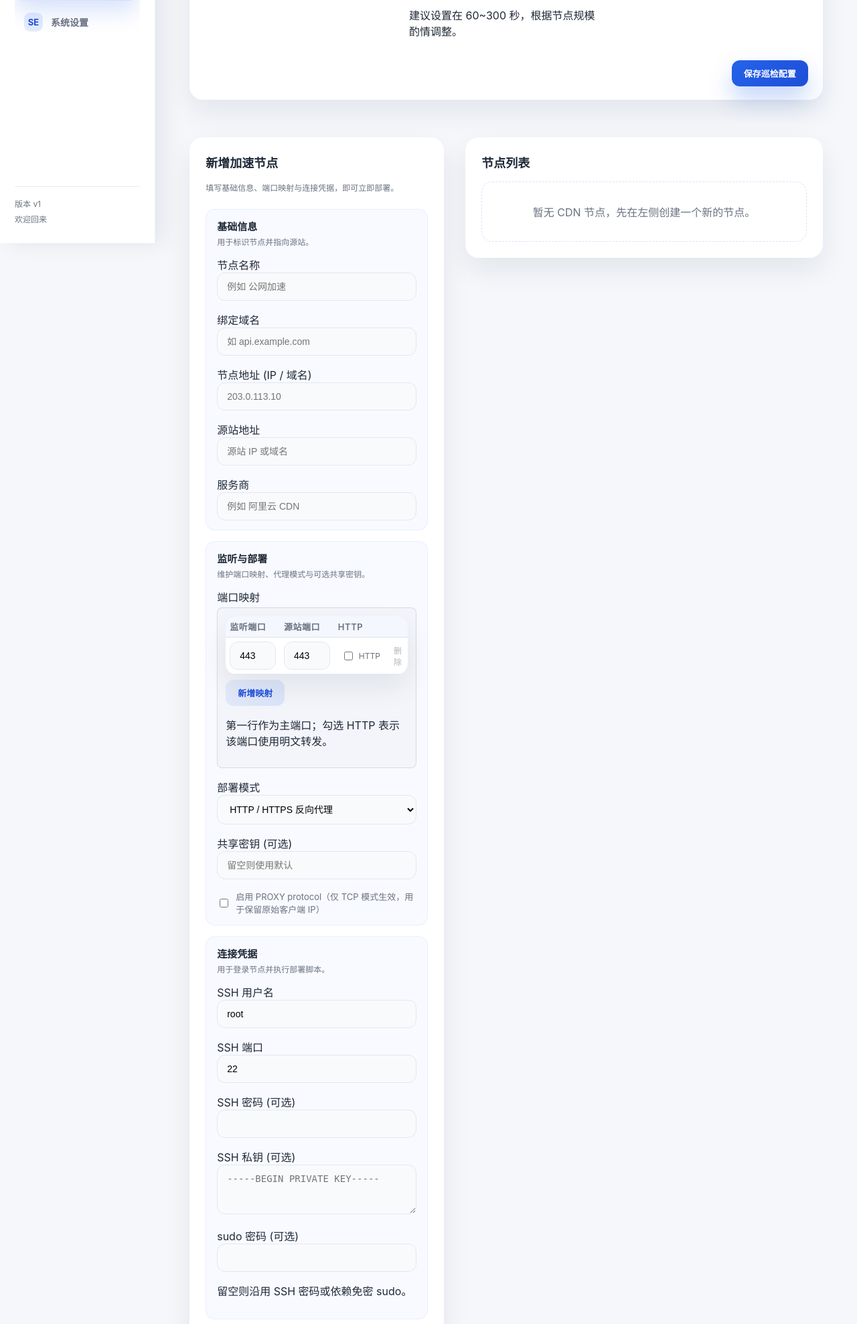
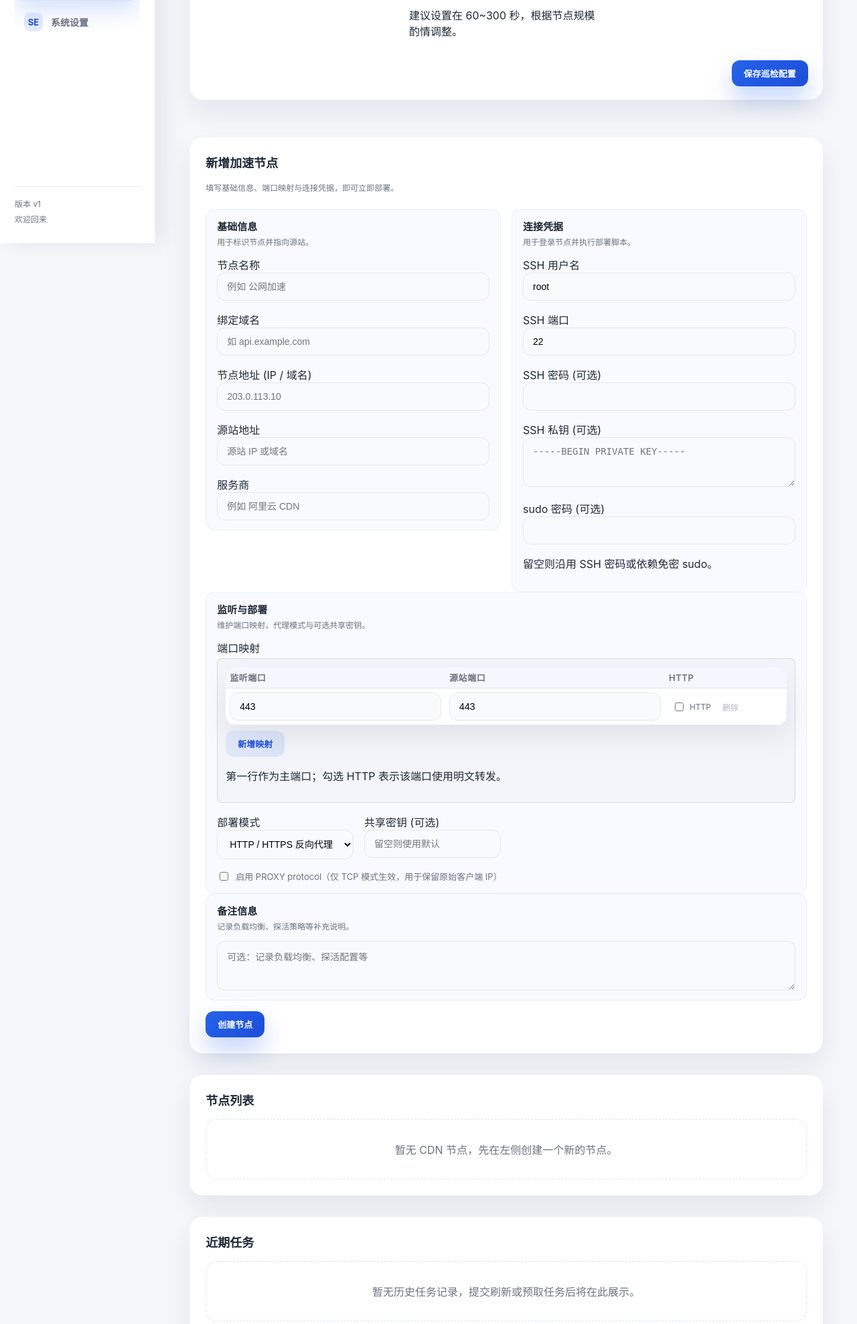
Before and after one commit to hujiali30001/VMPSelf, a FastAPI app: template server/app/templates/admin/cdn/index.html in a window 1280 px wide. Shown: the part 437-2414 px from the top of the page at 67% size. Run offline with FastAPI, Linux system fonts and the light colour scheme; the template is opened without the code that fills it, so the values that code supplies are empty.

Commit message:
Update index.html

```diff
--- a/server/app/templates/admin/cdn/index.html
+++ b/server/app/templates/admin/cdn/index.html
@@ -9,16 +9,12 @@
 <style>
     .cdn-grid {
         display: grid;
-        grid-template-columns: minmax(340px, 380px) minmax(0, 1fr);
         gap: 32px;
-        align-items: start;
     }
     .panel-aside {
-        position: sticky;
-        top: calc(var(--content-padding-y) + 20px);
-        align-self: start;
         display: grid;
         gap: 24px;
+        width: 100%;
     }
     .panel--compact {
         padding: 20px 22px;
@@ -73,10 +69,6 @@
         display: flex;
         justify-content: flex-end;
     }
-    .panel-stack {
-        display: grid;
-        gap: 24px;
-    }
     .section-heading {
         display: flex;
         justify-content: space-between;
@@ -103,17 +95,17 @@
     .form-section + .form-section {
         margin-top: 0;
     }
-    .form-section-grid {
+    .form-columns {
         display: grid;
         gap: 16px;
         grid-template-columns: repeat(auto-fit, minmax(320px, 1fr));
         align-items: start;
     }
-    .form-section--span2 {
+    .form-section--wide {
         grid-column: 1 / -1;
     }
     .form-grid--balanced {
-        grid-template-columns: repeat(auto-fit, minmax(220px, 1fr));
+        grid-template-columns: repeat(auto-fit, minmax(200px, 1fr));
     }
     .form-grid__item--full {
         grid-column: 1 / -1;
@@ -314,13 +306,7 @@
         min-height: 68px;
     }
     @media (max-width: 1080px) {
-        .cdn-grid {
-            grid-template-columns: 1fr;
-        }
-        .panel-aside {
-            position: static;
-        }
-        .form-section-grid {
+        .form-columns {
             grid-template-columns: 1fr;
         }
     }
@@ -420,8 +406,8 @@
             <h2>新增加速节点</h2>
             <p class="section-subtitle">填写基础信息、端口映射与连接凭据，即可立即部署。</p>
         </div>
-        <form method="post" action="/admin/cdn/endpoints">
-            <div class="form-section-grid">
+        <form method="post" action="/admin/cdn/endpoints" class="create-endpoint-form">
+            <div class="form-columns">
                 <div class="form-section">
                     <div>
                         <h3 class="section-heading">基础信息</h3>
@@ -450,7 +436,37 @@
                         </div>
                     </div>
                 </div>
-                <div class="form-section form-section--span2">
+                <div class="form-section">
+                    <div>
+                        <h3 class="section-heading">连接凭据</h3>
+                        <p class="section-subtitle">用于登录节点并执行部署脚本。</p>
+                    </div>
+                    <div class="form-grid form-grid--balanced">
+                        <div>
+                            <label>SSH 用户名</label>
+                            <input type="text" name="ssh_username" value="root" required />
+                        </div>
+                        <div>
+                            <label>SSH 端口</label>
+                            <input type="number" name="ssh_port" value="22" min="1" max="65535" />
+                        </div>
+                        <div>
+                            <label>SSH 密码 (可选)</label>
+                            <input type="password" name="ssh_password" autocomplete="new-password" />
+                        </div>
+                        <div class="form-grid__item--full">
+                            <label>SSH 私钥 (可选)</label>
+                            <textarea name="ssh_private_key" rows="3" placeholder="-----BEGIN PRIVATE KEY-----"></textarea>
+                        </div>
+                        <div class="form-grid__item--full">
+                            <label>sudo 密码 (可选)</label>
+                            <input type="password" name="sudo_password" autocomplete="new-password" />
+                            <p class="input-hint">留空则沿用 SSH 密码或依赖免密 sudo。</p>
+                        </div>
+                    </div>
+                </div>
+            </div>
+            <div class="form-section form-section--wide">
                 <div>
                     <h3 class="section-heading">监听与部署</h3>
                     <p class="section-subtitle">维护端口映射、代理模式与可选共享密钥。</p>
@@ -505,46 +521,12 @@
                     </div>
                 </div>
             </div>
-                <div class="form-section">
-                    <div>
-                        <h3 class="section-heading">连接凭据</h3>
-                        <p class="section-subtitle">用于登录节点并执行部署脚本。</p>
-                    </div>
-                    <div class="form-grid form-grid--balanced">
-                        <div>
-                            <label>SSH 用户名</label>
-                            <input type="text" name="ssh_username" value="root" required />
-                        </div>
-                        <div>
-                            <label>SSH 端口</label>
-                            <input type="number" name="ssh_port" value="22" min="1" max="65535" />
-                        </div>
-                        <div>
-                            <label>SSH 密码 (可选)</label>
-                            <input type="password" name="ssh_password" autocomplete="new-password" />
-                        </div>
-                        <div class="form-grid__item--full">
-                            <label>SSH 私钥 (可选)</label>
-                            <textarea name="ssh_private_key" rows="3" placeholder="-----BEGIN PRIVATE KEY-----"></textarea>
-                        </div>
-                        <div class="form-grid__item--full">
-                            <label>sudo 密码 (可选)</label>
-                            <input type="password" name="sudo_password" autocomplete="new-password" />
-                            <p class="input-hint">留空则沿用 SSH 密码或依赖免密 sudo。</p>
-                        </div>
-                    </div>
-                </div>
-                <div class="form-section">
+            <div class="form-section form-section--wide">
                 <div>
                     <h3 class="section-heading">备注信息</h3>
                     <p class="section-subtitle">记录负载均衡、探活策略等补充说明。</p>
                 </div>
-                    <div class="form-grid form-grid--balanced">
-                        <div class="form-grid__item--full">
                 <textarea name="notes" rows="3" placeholder="可选：记录负载均衡、探活配置等"></textarea>
-                        </div>
-                    </div>
-                </div>
             </div>
             <input type="hidden" name="return_to" value="{{ return_to }}" />
             <input type="hidden" name="default_listen_port" value="443" />
@@ -554,8 +536,6 @@
             </div>
         </form>
     </section>
-
-    <div class="panel-stack">
     <section class="panel">
         <h2>节点列表</h2>
         {% if endpoints %}
@@ -858,7 +838,6 @@
         {% endif %}
     </section>
 </div>
-</div>
 
 <section class="panel">
     <h2>近期任务</h2>
```
Lines whose indentation alone changed are shown as unchanged.
